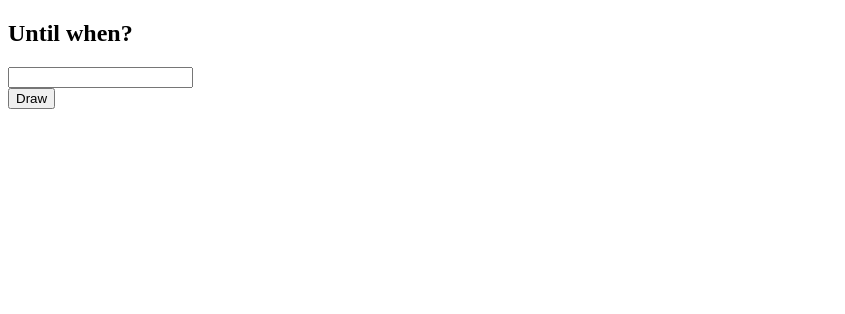
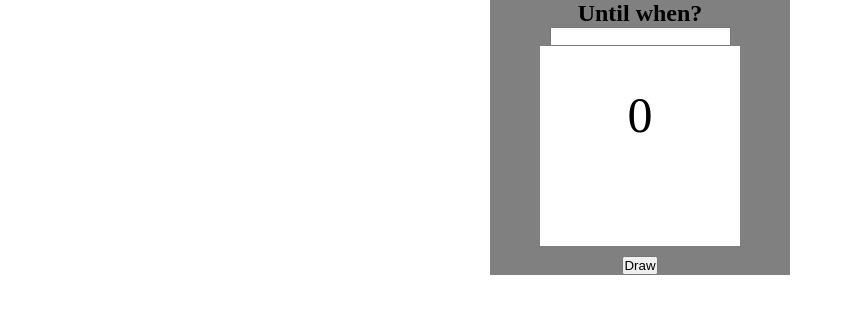
Before and after one commit to BrandonNunes/PaginaDeSorteio, a plain HTML site: page index.html in a window 1280 px wide. Both pictures are taken after a click on the button "Draw". Shown: the whole page, without its empty margins (0-845 px from the left). Drawn offline with Linux system fonts and the light colour scheme.

Commit message:
logica iniciada

```diff
--- a/index.html
+++ b/index.html
@@ -5,12 +5,16 @@
     <meta http-equiv="X-UA-Compatible" content="IE=edge">
     <meta name="viewport" content="width=device-width, initial-scale=1.0">
     <title>Raffle Page</title>
+    <link rel="stylesheet" href="style.css">
+    <script src="script.js" defer></script>
 </head>
 <body>
     <main>
         <label for="np"> <h2>Until when?</h2><input type="tel" id="np"></label>
-        <div class="show"></div>
-        <button id="draw">Draw</button>
+        <div class="show">
+                ?
+        </div>
+        <button id="draw" onclick="start()">Draw</button>
 
     </main>
 
--- /dev/null
+++ b/script.js
@@ -0,0 +1,14 @@
+'use strict'
+
+let numberMax = document.getElementById("np");
+let show = document.querySelector(".show");
+const draw = document.getElementById("draw");
+
+function start(){
+    let value = numberMax.value;
+   let sorting = Math.round(Math.random() * value);
+
+   show.innerHTML = sorting;
+
+
+};
--- a/style.css
+++ b/style.css
@@ -0,0 +1,20 @@
+*{
+    padding: 0;
+    margin: 0;
+    box-sizing: border-box;
+}
+main{
+    margin: auto;
+    background-color: gray;
+    max-width: 300px;
+    text-align: center;
+}
+.show{
+    max-width: 200px;
+    height: 200px;
+    background-color: white;
+    margin: auto;
+    font-size: 50px;
+    margin-bottom: 10px;
+    padding: 40px;
+}
```
Also changed, not shown: script.css (deleted).
